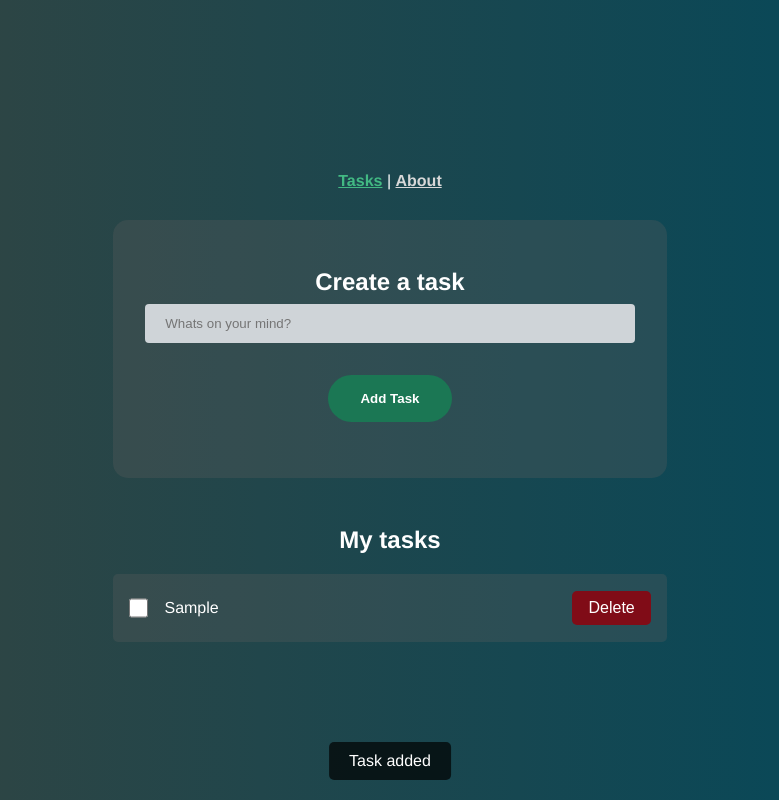
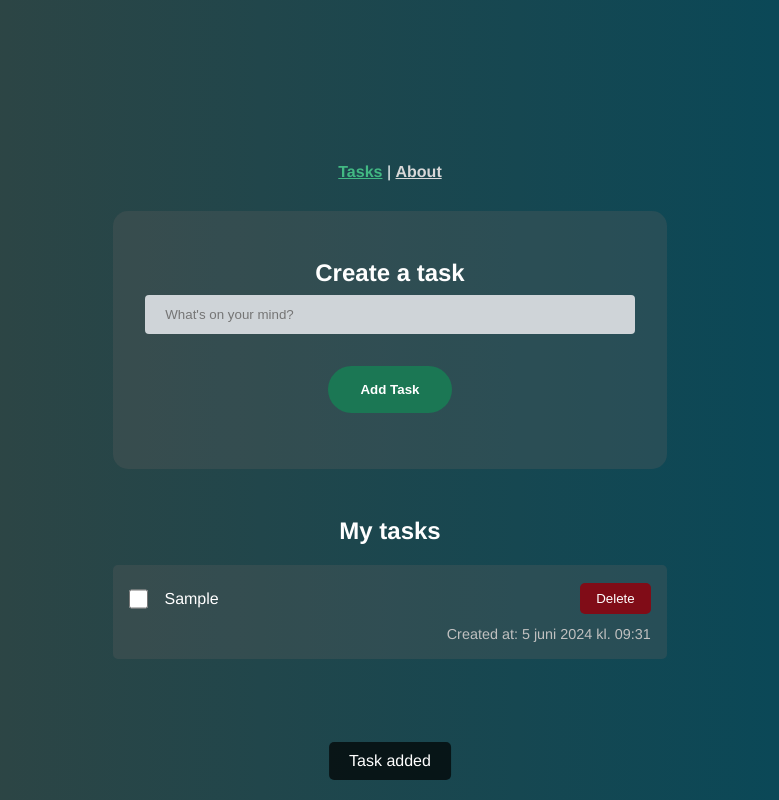
Before and after one commit to denniskjellin/vue3-todo, a Vue app: page /#/ in a window 1280 px wide. Both pictures are taken after typing "Sample" into the empty fields and a click on the button "Add Task". Shown: the whole page, without its empty margins (250-1029 px from the left). Built offline with nearby package versions, Linux system fonts and the light colour scheme.

Commit message:
added date function, changed from ul/li to divs

```diff
--- a/src/components/AddTodo.vue
+++ b/src/components/AddTodo.vue
@@ -3,22 +3,27 @@
     <div class="form">
       <form @submit.prevent="addTodo">
         <label for="addTodo">Create a task</label>
-        <input name="addTodo" id="addTodo" v-model="newTodo" required placeholder="Whats on your mind?" />
+        <input name="addTodo" id="addTodo" v-model="newTodo" required placeholder="What's on your mind?" />
         <button class="add-button">Add Task</button>
       </form>
     </div>
 
     <div class="todo-container">
       <h2 v-if="todos.length > 0">My tasks</h2>
-      <ul v-if="todos.length > 0">
-        <li v-for="todo in todos" :key="todo.id" :class="{ 'done': todo.completed }">
-          <div class="task-item">
-            <input class="checkmark" type="checkbox" v-model="todo.completed" @change="toggleTaskCompletion(todo)">
+      <div v-if="todos.length > 0">
+        <div v-for="todo in todos" :key="todo.id" :class="{ 'done': todo.completed }" class="todo-item">
+          <div class="todo-content">
+            <input class="checkmark" type="checkbox" v-model="todo.completed" @change="toggleTodoCompletion(todo)">
             <span>{{ todo.text }}</span>
+            <div class="button-container">
+              <button class="delete-button" @click="deleteTodo(todo.id)">Delete</button>
+            </div>
           </div>
-          <button class="delete-button" @click="deleteTodo(todo.id)">Delete</button>
-        </li>
-      </ul>
+          <div class="date-container">
+            <span class="date">Created at: {{ todo.createdAt }}</span>
+          </div>
+        </div>
+      </div>
     </div>
     <div v-if="message" class="message">{{ message }}</div>
   </div>
@@ -44,11 +49,21 @@ export default {
 
     // Adds a new todo item to the list of todos
     function addTodo() {
-      todos.value.push({ id: id++, text: newTodo.value, completed: false })
-      newTodo.value = ''
-      saveTodos()
-      showMessage('Task added')
+      // Date options for the locale
+      const dateOptions = { year: 'numeric', month: 'long', day: 'numeric', hour: '2-digit', minute: '2-digit' };
+      const locale = 'sv-SE';
+
+      todos.value.push({
+        id: id++,
+        text: newTodo.value,
+        completed: false,
+        createdAt: new Date().toLocaleString(locale, dateOptions)
+      });
+      newTodo.value = '';
+      saveTodos();
+      showMessage('Task added');
     }
+
 
 
     // Deletes a todo item from the list of todos
@@ -108,7 +123,7 @@ input {
   border: none;
   border-radius: 4px;
   box-sizing: border-box;
-  background-color: rgb(207, 212, 216)
+  background-color: rgb(207, 212, 216);
 }
 
 label {
@@ -136,15 +151,7 @@ label {
   width: 100%;
 }
 
-ul {
-  list-style-type: none;
-  padding: 0;
-}
-
-li {
-  display: flex;
-  align-items: center;
-  justify-content: space-between;
+.todo-item {
   background-color: rgba(95, 95, 95, 0.303);
   margin-bottom: 0.5rem;
   padding: 1rem;
@@ -159,17 +166,27 @@ li {
   text-decoration: line-through;
 }
 
-span {
+.todo-content {
+  display: flex;
+  align-items: center;
+}
+
+.todo-content span {
   margin-left: 1rem;
 }
 
-li:hover {
-  background-color: rgba(82, 81, 81, 0.303);
+.date-container {
+  text-align: right;
+  margin-top: 0.5rem;
 }
 
-.task-item {
-  display: flex;
-  align-items: center;
+.date {
+  font-size: 0.9rem;
+  color: #c0c0c0;
+}
+
+.button-container {
+  margin-left: auto;
 }
 
 .delete-button {
@@ -180,7 +197,6 @@ li:hover {
   cursor: pointer;
   transition: background-color 0.3s ease;
   padding: 0.5rem 1rem;
-  font-size: 1rem;
 }
 
 .delete-button:hover {
```
